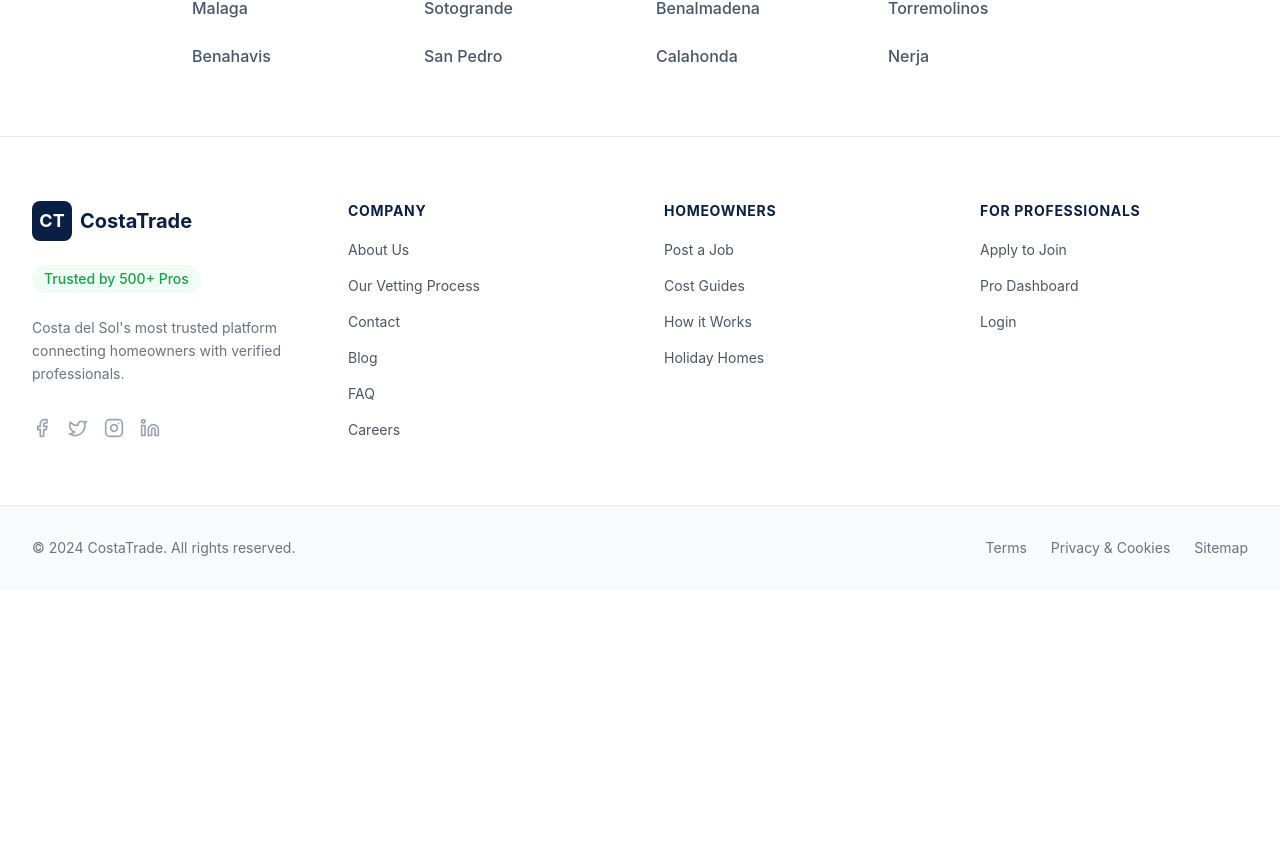
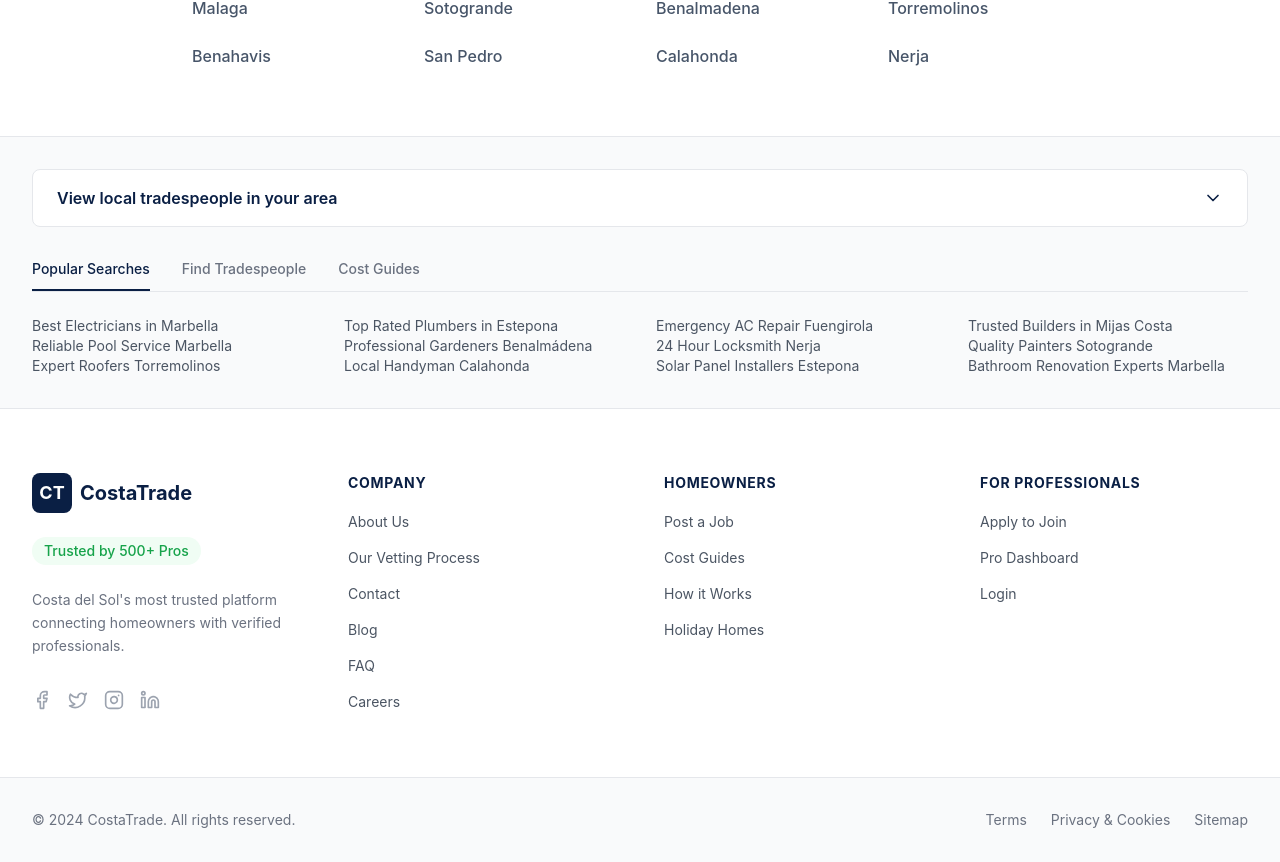
Before and after one commit to OnRiseAI/costatrades-clean, a Next.js app: page / in a window 1280 px wide. Shown: the part 4893-5755 px from the top of the page. Before the commit the page ends 5483 px from the top, so only its background shows below. Built offline with nearby package versions, Linux system fonts and the light colour scheme.

Commit message:
Add SEO/AEO optimized footer links section

```diff
--- /dev/null
+++ b/app/components/FooterSEOLinks.tsx
@@ -0,0 +1,171 @@
+"use client";
+
+import Link from "next/link";
+import { useState } from "react";
+import { ChevronDown } from "lucide-react";
+import { cn } from "@/lib/utils";
+
+// AEO-optimized: Natural language phrases matching voice search queries
+const popularSearches = [
+  { label: "Best Electricians in Marbella", href: "/locations/marbella-area/marbella/electrician" },
+  { label: "Top Rated Plumbers in Estepona", href: "/locations/estepona-manilva/estepona-town/plumber" },
+  { label: "Emergency AC Repair Fuengirola", href: "/locations/fuengirola-area/fuengirola-town/ac-repair" },
+  { label: "Trusted Builders in Mijas Costa", href: "/locations/mijas-costa/la-cala-de-mijas/builder" },
+  { label: "Reliable Pool Service Marbella", href: "/locations/marbella-area/marbella/pool-maintenance" },
+  { label: "Professional Gardeners Benalmádena", href: "/locations/benalmadena-area/benalmadena-costa/gardener" },
+  { label: "24 Hour Locksmith Nerja", href: "/locations/malaga-east-axarquia/nerja/locksmith" },
+  { label: "Quality Painters Sotogrande", href: "/locations/sotogrande-san-roque/sotogrande-costa/painter-decorator" },
+  { label: "Expert Roofers Torremolinos", href: "/locations/benalmadena-area/torremolinos/roofer" },
+  { label: "Local Handyman Calahonda", href: "/locations/mijas-costa/calahonda/handyman" },
+  { label: "Solar Panel Installers Estepona", href: "/locations/estepona-manilva/estepona-town/solar-installation" },
+  { label: "Bathroom Renovation Experts Marbella", href: "/locations/marbella-area/marbella/bathroom-fitter" },
+];
+
+// AEO: "Near Me" queries are top voice searches
+const findTradespeople = [
+  { label: "Find a Plumber Near Me", href: "/post-job?option=Plumber" },
+  { label: "Electrician Near Me Costa del Sol", href: "/post-job?option=Electrician" },
+  { label: "Builder Near Me Spain", href: "/post-job?option=Builder" },
+  { label: "AC Repair Service Near Me", href: "/post-job?option=AC%20Service" },
+  { label: "Garden Maintenance Near Me", href: "/post-job?option=Gardener" },
+  { label: "Pool Cleaning Service Near Me", href: "/post-job?option=Pool%20Maintenance" },
+  { label: "Emergency Locksmith Near Me", href: "/post-job?option=Locksmith" },
+  { label: "House Painter Near Me", href: "/post-job?option=Painter" },
+  { label: "Handyman Services Near Me", href: "/post-job?option=Handyman" },
+  { label: "Roof Repair Near Me", href: "/post-job?option=Roofer" },
+  { label: "Solar Installation Near Me", href: "/post-job?option=Solar" },
+  { label: "Bathroom Fitter Near Me", href: "/post-job?option=Bathroom" },
+];
+
+// AEO: Question-based content for featured snippets
+const costGuides = [
+  { label: "How Much Does an Electrician Cost?", href: "/cost-guides#electrician" },
+  { label: "What Do Plumbers Charge in Spain?", href: "/cost-guides#plumber" },
+  { label: "AC Installation Price Guide", href: "/cost-guides#ac" },
+  { label: "Pool Maintenance Monthly Cost", href: "/cost-guides#pool" },
+  { label: "Builder Day Rates Costa del Sol", href: "/cost-guides#builder" },
+  { label: "Painting a House Cost Calculator", href: "/cost-guides#painter" },
+  { label: "Gardener Hourly Rates Spain", href: "/cost-guides#gardener" },
+  { label: "Locksmith Call Out Fee Guide", href: "/cost-guides#locksmith" },
+  { label: "Solar Panel ROI Calculator", href: "/cost-guides#solar" },
+  { label: "Bathroom Renovation Cost Guide", href: "/cost-guides#bathroom" },
+  { label: "Roof Repair vs Replacement Cost", href: "/cost-guides#roofer" },
+  { label: "Handyman Price List 2025", href: "/cost-guides#handyman" },
+];
+
+const locations = [
+  { name: "Marbella Area", href: "/locations/marbella-area" },
+  { name: "Estepona & Manilva", href: "/locations/estepona-manilva" },
+  { name: "Fuengirola Area", href: "/locations/fuengirola-area" },
+  { name: "Benalmádena Area", href: "/locations/benalmadena-area" },
+  { name: "Mijas Costa", href: "/locations/mijas-costa" },
+  { name: "Sotogrande & San Roque", href: "/locations/sotogrande-san-roque" },
+  { name: "Málaga East & Axarquía", href: "/locations/malaga-east-axarquia" },
+  { name: "Inland Sierra Region", href: "/locations/inland-sierra-region" },
+];
+
+export function FooterSEOLinks() {
+  const [activeTab, setActiveTab] = useState("popular");
+  const [locationsOpen, setLocationsOpen] = useState(false);
+
+  const tabs = [
+    { id: "popular", label: "Popular Searches" },
+    { id: "find", label: "Find Tradespeople" },
+    { id: "costs", label: "Cost Guides" },
+  ];
+
+  const getActiveContent = () => {
+    switch (activeTab) {
+      case "popular":
+        return popularSearches;
+      case "find":
+        return findTradespeople;
+      case "costs":
+        return costGuides;
+      default:
+        return popularSearches;
+    }
+  };
+
+  return (
+    <section className="bg-gray-50 border-t border-gray-200" aria-label="Find tradespeople and services">
+      <div className="container mx-auto px-4 sm:px-6 lg:px-8 py-8">
+        {/* Expandable Locations - AEO: Geographic targeting */}
+        <button
+          onClick={() => setLocationsOpen(!locationsOpen)}
+          className="w-full flex items-center justify-between px-6 py-4 bg-white border border-gray-200 rounded-lg mb-8 hover:border-[#0a1f44] transition-colors"
+          aria-expanded={locationsOpen}
+          aria-controls="locations-list"
+        >
+          <span className="font-semibold text-[#0a1f44]">
+            View local tradespeople in your area
+          </span>
+          <ChevronDown
+            className={cn(
+              "w-5 h-5 text-[#0a1f44] transition-transform",
+              locationsOpen && "rotate-180"
+            )}
+          />
+        </button>
+
+        {locationsOpen && (
+          <nav id="locations-list" className="grid grid-cols-2 md:grid-cols-4 gap-4 mb-8 px-2" aria-label="Browse by location">
+            {locations.map((loc) => (
+              <Link
+                key={loc.href}
+                href={loc.href}
+                className="text-sm text-[#0a1f44] hover:text-blue-600 hover:underline"
+              >
+                {loc.name}
+              </Link>
+            ))}
+          </nav>
+        )}
+
+        {/* Tabs */}
+        <div className="border-b border-gray-200 mb-6" role="tablist">
+          <div className="flex gap-8">
+            {tabs.map((tab) => (
+              <button
+                key={tab.id}
+                onClick={() => setActiveTab(tab.id)}
+                role="tab"
+                aria-selected={activeTab === tab.id}
+                aria-controls={`${tab.id}-panel`}
+                className={cn(
+                  "pb-3 text-sm font-medium transition-colors relative",
+                  activeTab === tab.id
+                    ? "text-[#0a1f44]"
+                    : "text-gray-500 hover:text-[#0a1f44]"
+                )}
+              >
+                {tab.label}
+                {activeTab === tab.id && (
+                  <div className="absolute bottom-0 left-0 right-0 h-0.5 bg-[#0a1f44]" />
+                )}
+              </button>
+            ))}
+          </div>
+        </div>
+
+        {/* Tab Content */}
+        <nav
+          id={`${activeTab}-panel`}
+          role="tabpanel"
+          className="grid grid-cols-2 md:grid-cols-4 gap-x-8 gap-y-3"
+          aria-label={tabs.find(t => t.id === activeTab)?.label}
+        >
+          {getActiveContent().map((item) => (
+            <Link
+              key={item.href}
+              href={item.href}
+              className="text-sm text-gray-600 hover:text-[#0a1f44] hover:underline"
+            >
+              {item.label}
+            </Link>
+          ))}
+        </nav>
+      </div>
+    </section>
+  );
+}
--- a/app/layout.tsx
+++ b/app/layout.tsx
@@ -2,6 +2,7 @@ import type { Metadata } from "next";
 import React from "react";
 import { Navigation } from "./components/Navigation";
 import { Footer } from "./components/Footer";
+import { FooterSEOLinks } from "./components/FooterSEOLinks";
 import { Providers } from "./providers";
 import "@/global.css";
 
@@ -38,6 +39,7 @@ export default function RootLayout({
           <div className="flex flex-col min-h-screen">
             <Navigation />
             <main className="flex-1">{children}</main>
+            <FooterSEOLinks />
             <Footer />
           </div>
         </Providers>
```
